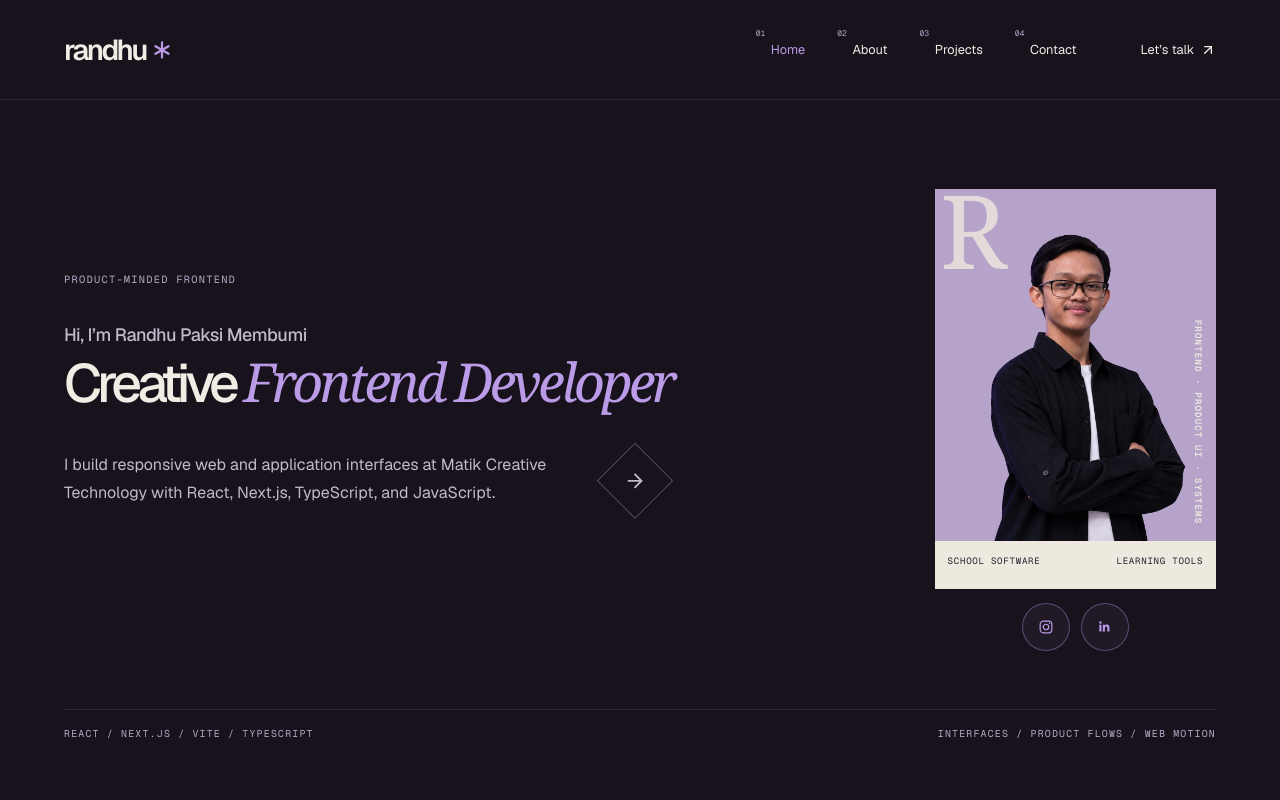
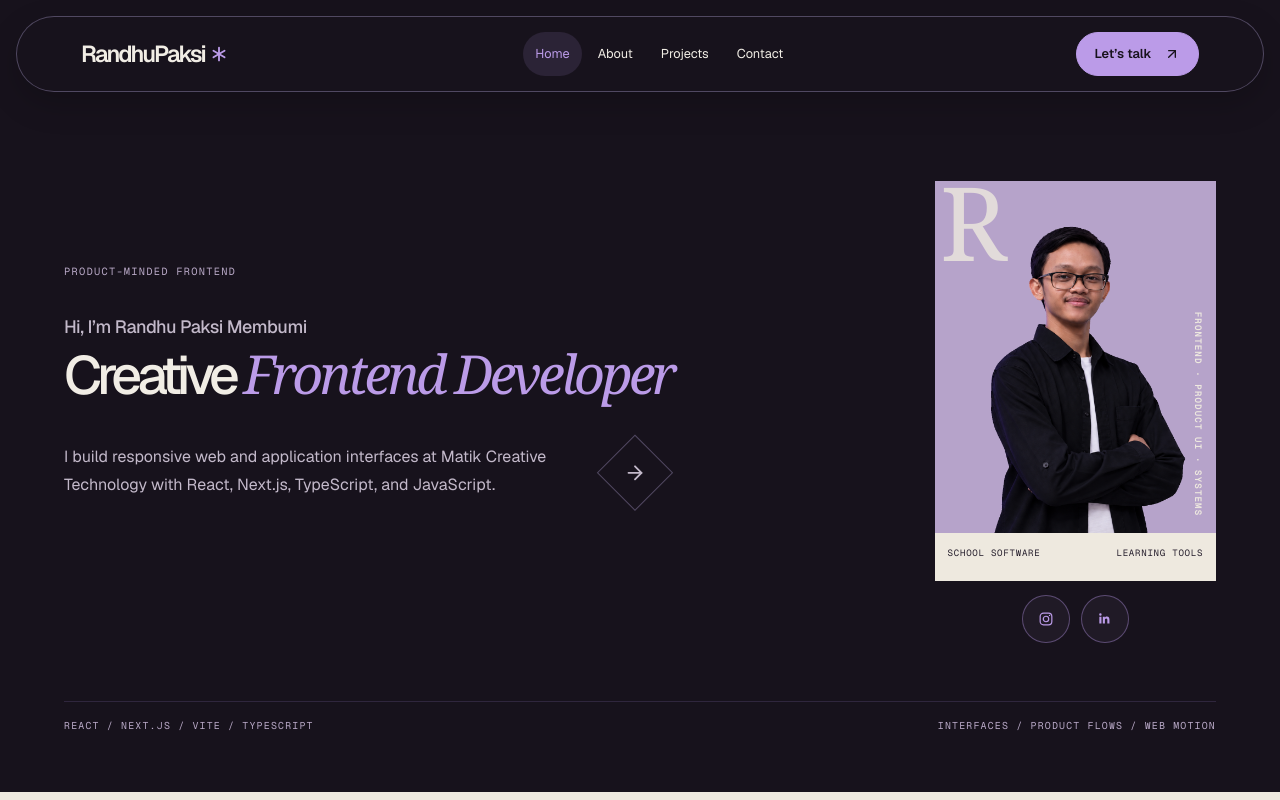
Before and after one commit to randhupaksi/rand-dev, a React (Vite) app: page / in a window 1280 px wide. Shown: the top 800 px of the page. Built offline with nearby package versions, Linux system fonts and the light colour scheme; no server answers.

Commit message:
feat(navbar): revamp floating navigation and interactions

```diff
--- a/src/components/layout/root-layout.tsx
+++ b/src/components/layout/root-layout.tsx
@@ -13,6 +13,7 @@ export function RootLayout() {
           Skip to content
         </a>
         <SiteNavbar />
+        <div className="folio-navbar-spacer" aria-hidden="true" />
         <main id="main-content" className="flex-1" tabIndex={-1}>
           <Suspense fallback={<PageSkeleton />}>
             <Outlet />
--- a/src/components/layout/site-navbar.tsx
+++ b/src/components/layout/site-navbar.tsx
@@ -22,8 +22,8 @@ export function SiteNavbar() {
   }, [open])
   return (
     <header className="folio-navbar">
-      <Link to="/" className="folio-brand" aria-label="Randhu home">
-        randhu
+      <Link to="/" className="folio-brand" aria-label="RandhuPaksi home">
+        RandhuPaksi
         <Asterisk aria-hidden="true" />
       </Link>
       <button
@@ -41,12 +41,18 @@ export function SiteNavbar() {
         className={open ? 'folio-nav is-open' : 'folio-nav'}
         aria-label="Main navigation"
       >
-        {navigationItems.map((item, index) => (
-          <NavLink key={item.to} to={item.to} end={item.to === '/'} onClick={() => setOpen(false)}>
-            <sup>0{index + 1}</sup>
-            {item.label}
-          </NavLink>
-        ))}
+        <div className="folio-nav-links">
+          {navigationItems.map(item => (
+            <NavLink
+              key={item.to}
+              to={item.to}
+              end={item.to === '/'}
+              onClick={() => setOpen(false)}
+            >
+              {item.label}
+            </NavLink>
+          ))}
+        </div>
         <Link to="/contact" className="nav-conversation" onClick={() => setOpen(false)}>
           Let’s talk <ArrowUpRight size={16} aria-hidden="true" />
         </Link>
--- a/src/styles/editorial.css
+++ b/src/styles/editorial.css
@@ -1,8 +1,17 @@
 /* Editorial portfolio foundation: ink, warm paper and violet. Shared across routes. */
 
 .folio-app {
+  --folio-navbar-height: 76px;
+  --folio-navbar-offset: 16px;
+
   max-width: var(--folio-width);
   margin: auto;
+}
+.folio-navbar-spacer {
+  flex: 0 0 calc(var(--folio-navbar-height) + var(--folio-navbar-offset));
+}
+.folio-app main [id]:not(#main-content) {
+  scroll-margin-top: calc(var(--folio-navbar-height) + var(--folio-navbar-offset) + 1rem);
 }
 .folio-app main > .creative-home,
 .folio-app main > .project-index {
@@ -77,35 +86,60 @@
   text-transform: uppercase;
 }
 .folio-navbar {
-  position: relative;
-  z-index: 40;
-  display: flex;
-  align-items: center;
-  justify-content: space-between;
-  min-height: 100px;
-  padding: 1rem var(--folio-gutter);
-  border-bottom: 1px solid var(--border);
+  position: fixed;
+  z-index: 50;
+  top: var(--folio-navbar-offset);
+  left: 50%;
+  display: grid;
+  grid-template-columns: auto minmax(0, 1fr);
+  align-items: center;
+  gap: clamp(1.25rem, 3vw, 3rem);
+  width: min(calc(100% - 2rem), calc(var(--folio-width) - 2rem));
+  min-height: var(--folio-navbar-height);
+  padding: 0.65rem var(--folio-gutter);
+  border: 1px solid var(--border-strong);
+  border-radius: 999px;
+  background: var(--background);
+  box-shadow: 0 12px 32px rgb(0 0 0 / 0.18);
+  transform: translateX(-50%);
 }
 .folio-brand {
   display: inline-flex;
   align-items: center;
-  font-size: 1.8rem;
+  white-space: nowrap;
+  font-size: 1.45rem;
   font-weight: 600;
   letter-spacing: -0.08em;
   gap: 0.2rem;
+  transition:
+    color 180ms ease,
+    transform 140ms ease;
 }
 .folio-brand:hover {
   color: var(--accent);
+  transform: translateY(-1px);
+}
+.folio-brand:active {
+  transform: scale(0.97);
 }
 .folio-brand svg {
-  width: 26px;
-  height: 26px;
+  width: 22px;
+  height: 22px;
   color: var(--accent);
 }
 .folio-nav {
-  display: flex;
-  align-items: center;
-  gap: 2rem;
+  display: grid;
+  grid-template-columns: minmax(0, 1fr) auto;
+  align-items: center;
+  gap: clamp(0.75rem, 2vw, 1.75rem);
+  min-width: 0;
+}
+.folio-nav-links {
+  display: flex;
+  align-items: center;
+  justify-content: center;
+  gap: 0.25rem;
+  min-width: 0;
 }
 .folio-nav a {
   display: flex;
@@ -113,22 +147,43 @@
   gap: 0.35rem;
   font-size: 0.8rem;
   min-height: 44px;
-}
-.folio-nav sup {
-  font-family: var(--font-geist-mono);
-  font-size: 0.5rem;
-  color: var(--brand-muted);
-  align-self: flex-start;
-  padding-top: 0.6rem;
+  padding-inline: 0.75rem;
+  border-radius: 999px;
+  transition:
+    color 180ms ease,
+    background-color 180ms ease,
+    border-color 180ms ease,
+    transform 120ms ease;
 }
 .folio-nav a[aria-current='page'] {
   color: var(--accent);
+  background: color-mix(in srgb, var(--accent) 12%, transparent);
 }
 .folio-nav a:hover {
   color: var(--accent);
+  background: var(--surface-subtle);
+  transform: translateY(-1px);
+}
+.folio-nav a:active {
+  transform: scale(0.97);
 }
 .folio-nav .nav-conversation {
-  margin-left: 2rem;
+  justify-content: space-between;
+  gap: 0.8rem;
+  margin: 0;
+  padding-inline: 1.1rem;
+  border: 1px solid var(--accent);
+  background: var(--accent);
+  color: var(--background);
+  font-weight: 600;
+}
+.folio-nav .nav-conversation:hover {
+  border-color: var(--paper);
+  background: var(--paper);
+  color: var(--paper-ink);
+}
+.folio-nav .nav-conversation:active {
+  transform: scale(0.97);
 }
 .folio-nav .nav-conversation svg {
   transition: transform 180ms ease;
@@ -803,6 +858,10 @@
   }
 }
 @media (max-width: 760px) {
+  .folio-app {
+    --folio-navbar-height: 68px;
+    --folio-navbar-offset: 12px;
+  }
   .folio-page-intro {
     margin-top: 0;
     padding-block: clamp(3rem, 9vw, 4rem) 2.5rem;
@@ -821,7 +880,11 @@
     padding-bottom: calc(1.5rem + env(safe-area-inset-bottom));
   }
   .folio-navbar {
-    min-height: 78px;
+    display: flex;
+    width: calc(100% - 1.5rem);
+    min-height: var(--folio-navbar-height);
+    padding: 0.5rem 0.85rem;
+    gap: 0.75rem;
   }
   .menu-toggle {
     display: grid;
@@ -832,21 +895,32 @@
   .folio-nav {
     display: none;
     position: absolute;
-    top: 100%;
+    top: calc(100% + 0.5rem);
     left: 0;
     right: 0;
+    grid-template-columns: minmax(0, 1fr);
+    gap: 0.65rem;
     background: var(--background);
-    border-bottom: 1px solid var(--border);
-    padding: 1.5rem var(--folio-gutter);
+    border: 1px solid var(--border-strong);
+    border-radius: var(--radius-xl);
+    padding: 0.75rem;
+    box-shadow: 0 14px 36px rgb(0 0 0 / 0.2);
   }
   .folio-nav.is-open {
-    display: flex;
-    flex-direction: column;
-    align-items: stretch;
-    gap: 0.5rem;
+    display: grid;
+  }
+  .folio-nav-links {
+    display: grid;
+    grid-template-columns: minmax(0, 1fr);
+    gap: 0.2rem;
   }
   .folio-nav a {
     min-height: 48px;
+    padding-inline: 0.9rem;
+  }
+  .folio-nav .nav-conversation {
+    width: 100%;
+    margin: 0;
   }
   .folio-hero {
     padding-top: 2.5rem;
--- a/src/styles/home-composition.css
+++ b/src/styles/home-composition.css
@@ -664,7 +664,7 @@
 }
 .home-contact {
   position: relative;
-  padding: clamp(5rem, 9vw, 9rem) var(--folio-gutter);
+  padding: clamp(4rem, 7vw, 6.5rem) var(--folio-gutter) clamp(4rem, 6vw, 5.5rem);
   background: var(--accent);
   color: var(--background);
 }
@@ -678,8 +678,8 @@
   z-index: 1;
   width: max-content;
   max-width: 100%;
-  margin: 2rem 0 3rem;
-  font-size: clamp(2.35rem, 4.5vw, 4.2rem);
+  margin: clamp(1.5rem, 2.6vw, 2.25rem) 0 2.25rem;
+  font-size: clamp(3rem, 5.6vw, 5rem);
   line-height: 0.96;
   letter-spacing: -0.08em;
   font-weight: 500;
@@ -692,21 +692,23 @@
 .home-contact-bottom {
   position: relative;
   z-index: 1;
-  display: flex;
+  display: grid;
+  grid-template-columns: minmax(0, 1fr) auto;
   justify-content: space-between;
-  align-items: flex-end;
-  gap: 2rem;
+  align-items: center;
+  gap: clamp(2rem, 6vw, 7rem);
   padding-top: 1.5rem;
 }
 .home-contact-bottom > p {
-  max-width: 24rem;
-  font-size: 0.87rem;
-  line-height: 1.8;
+  max-width: 28rem;
+  font-size: 0.95rem;
+  line-height: 1.7;
 }
 .home-contact-bottom > div {
   display: flex;
   align-items: center;
-  gap: 1.5rem;
+  justify-content: flex-end;
+  gap: 0.75rem;
   flex-wrap: wrap;
 }
 .contact-primary,
@@ -715,8 +717,9 @@
   align-items: center;
   justify-content: space-between;
   gap: 1rem;
-  min-height: 48px;
-  padding-inline: 1rem;
+  min-width: 11.25rem;
+  min-height: 52px;
+  padding-inline: 1.1rem;
   border: 1px solid transparent;
   border-radius: 2px;
   font-size: 0.8rem;
@@ -1121,26 +1124,42 @@
     font-size: 0.73rem;
   }
   .home-contact {
-    padding-block: 4.5rem;
+    padding-block: 3.75rem 4rem;
+  }
+  .home-contact .contact-orbit {
+    display: none;
   }
   .home-contact h2 {
     width: 100%;
     min-width: 0;
-    font-size: clamp(3rem, 10vw, 4.1rem);
-    margin: 2rem 0;
+    font-size: clamp(2.65rem, 9vw, 4rem);
+    margin: 1.5rem 0 1.75rem;
     white-space: normal;
     text-wrap: balance;
   }
   .home-contact-bottom {
-    align-items: flex-start;
-    flex-direction: column;
-    gap: 1.25rem;
+    grid-template-columns: minmax(0, 1fr);
+    align-items: start;
+    gap: 1.5rem;
+    padding-top: 1.25rem;
   }
   .home-contact-bottom > p {
-    font-size: 0.8rem;
+    max-width: 32rem;
+    font-size: 0.9rem;
   }
   .home-contact-bottom > div {
-    gap: 1rem;
+    width: 100%;
+    display: grid;
+    grid-template-columns: repeat(2, minmax(0, 1fr));
+    gap: 0.75rem;
+  }
+  .contact-primary,
+  .contact-secondary {
+    min-width: 0;
+    min-height: 48px;
+    width: 100%;
+    padding-inline: 0.8rem;
+    gap: 0.6rem;
   }
 }
 @media (max-width: 380px) {
```
